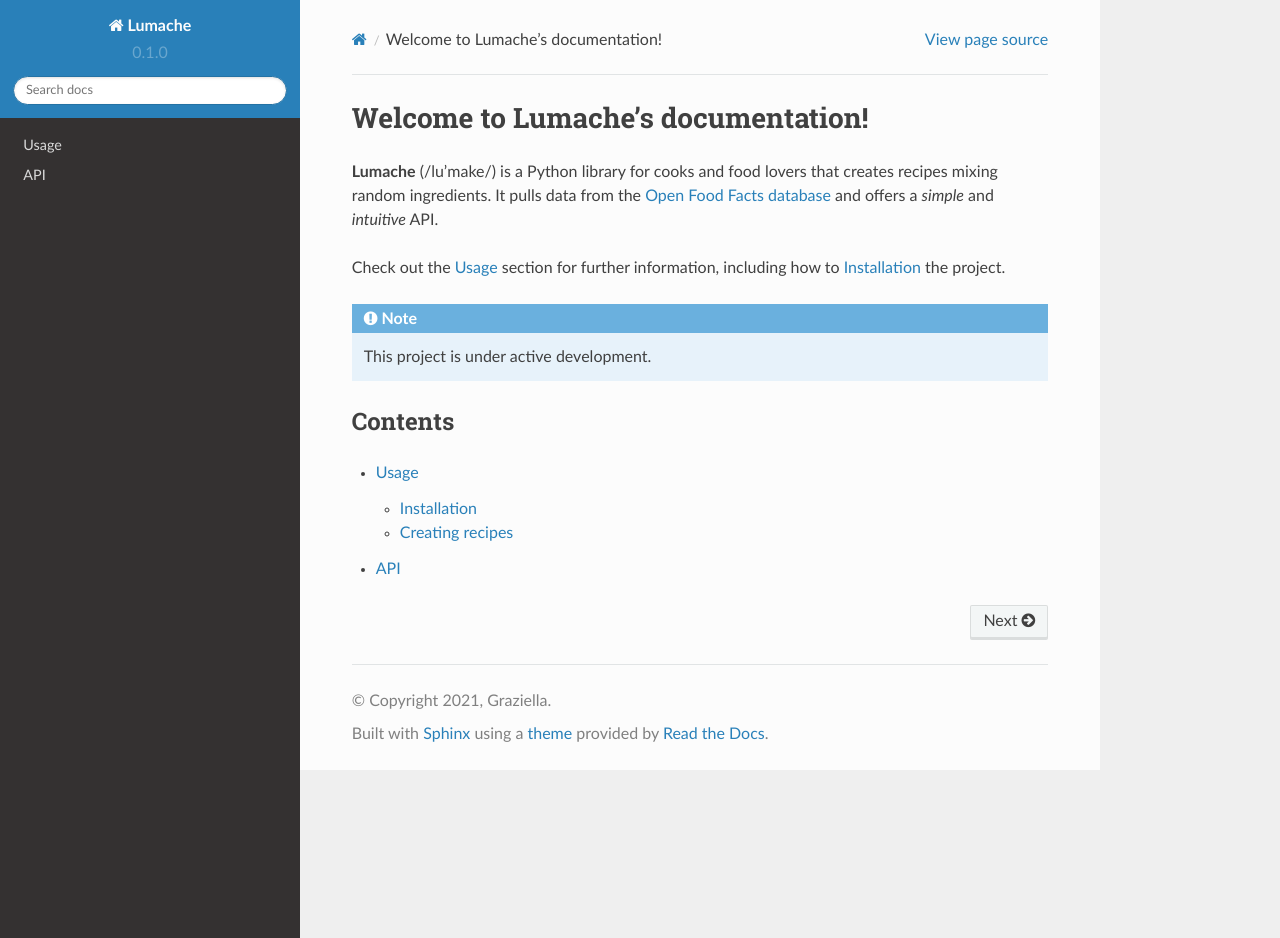
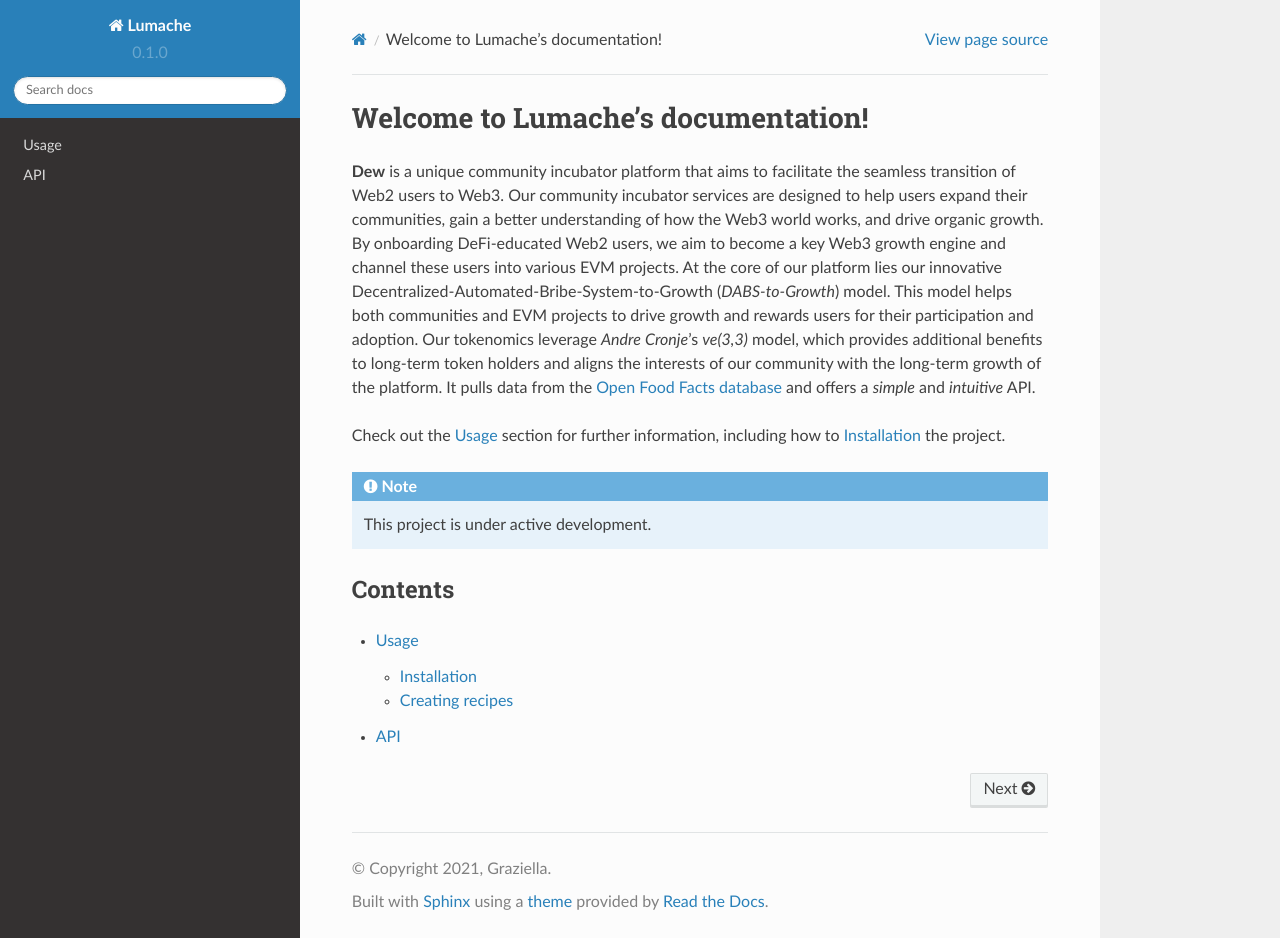
Before and after one commit to ReadDev/Readthedocs, a Sphinx documentation site: the page built from docs/source/index.rst, in a window 1280 px wide and 938 px high. Built offline with Sphinx 7.4.7 and the Read the Docs theme 2.0.0, drawn with Linux system fonts in a browser that asks for light colours.

Commit message:
Update index.rst

```diff
--- a/docs/source/index.rst
+++ b/docs/source/index.rst
@@ -1,8 +1,10 @@
 Welcome to Lumache's documentation!
 ===================================
 
-**Lumache** (/lu'make/) is a Python library for cooks and food lovers
-that creates recipes mixing random ingredients.
+**Dew** is a unique community incubator platform that aims to facilitate the seamless transition of Web2 users to Web3.
+Our community incubator services are designed to help users expand their communities, gain a better understanding of how the Web3 world works, and drive organic growth.
+By onboarding DeFi-educated Web2 users, we aim to become a key Web3 growth engine and channel these users into various EVM projects.
+At the core of our platform lies our innovative Decentralized-Automated-Bribe-System-to-Growth (*DABS-to-Growth*) model. This model helps both communities and EVM projects to drive growth and rewards users for their participation and adoption. Our tokenomics leverage *Andre* *Cronje*'s *ve(3,3)* model, which provides additional benefits to long-term token holders and aligns the interests of our community with the long-term growth of the platform.
 It pulls data from the `Open Food Facts database <https://world.openfoodfacts.org/>`_
 and offers a *simple* and *intuitive* API.
 
```
